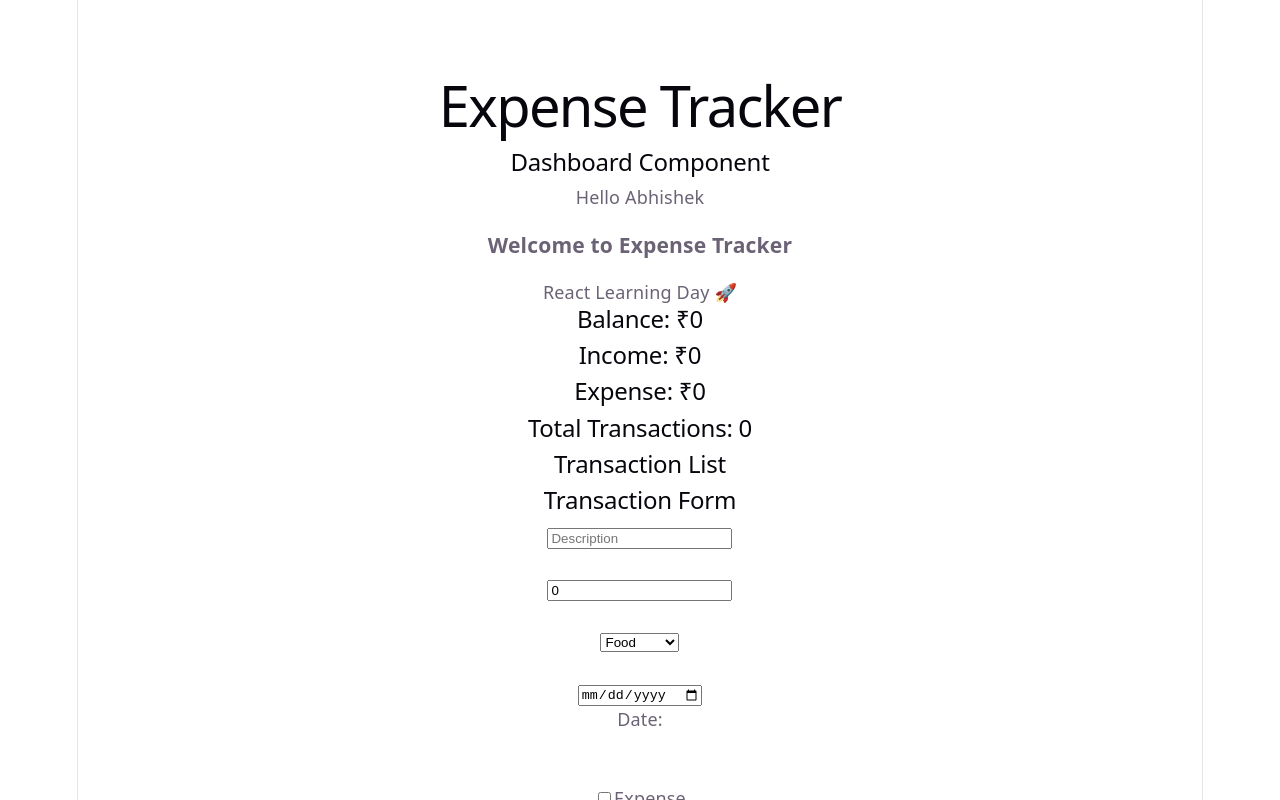
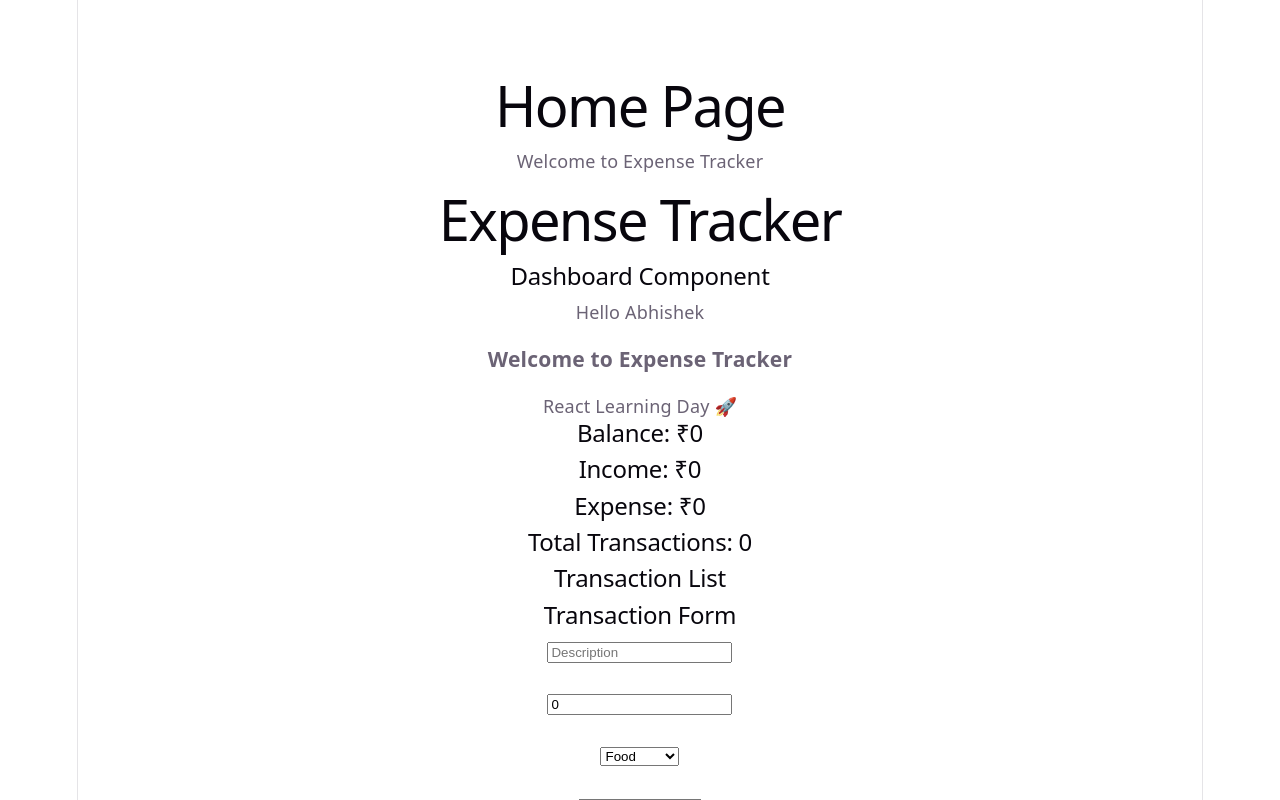
Before and after one commit to abhi12012/expense-tracker-react, a React (Vite) app in the folder expense-tracker-react/: page / in a window 1280 px wide. Shown: the top 800 px of the page. Built offline with nearby package versions, Linux system fonts and the light colour scheme.

Commit message:
something updated

```diff
--- a/expense-tracker-react/src/App.jsx
+++ b/expense-tracker-react/src/App.jsx
@@ -1,5 +1,5 @@
 
-
+import Home from "./pages/Home";
 import { useState, useEffect, useRef, useMemo } from "react";
 import useLocalStorage from "./hooks/useLocalStorage";
 
@@ -320,6 +320,8 @@ if (sortBy === "high") {
 
     <div className="container">
 
+      <Home />
+
       <h1>Expense Tracker</h1>
 
 
```
